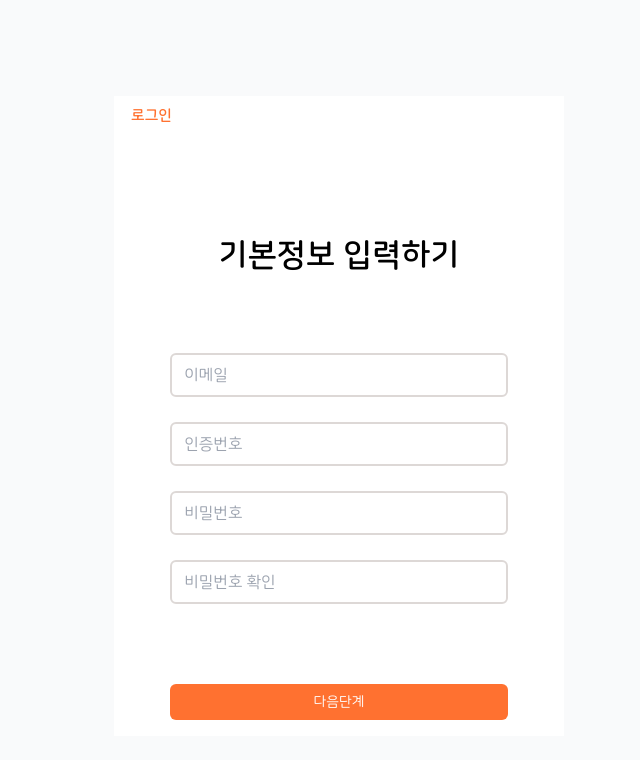
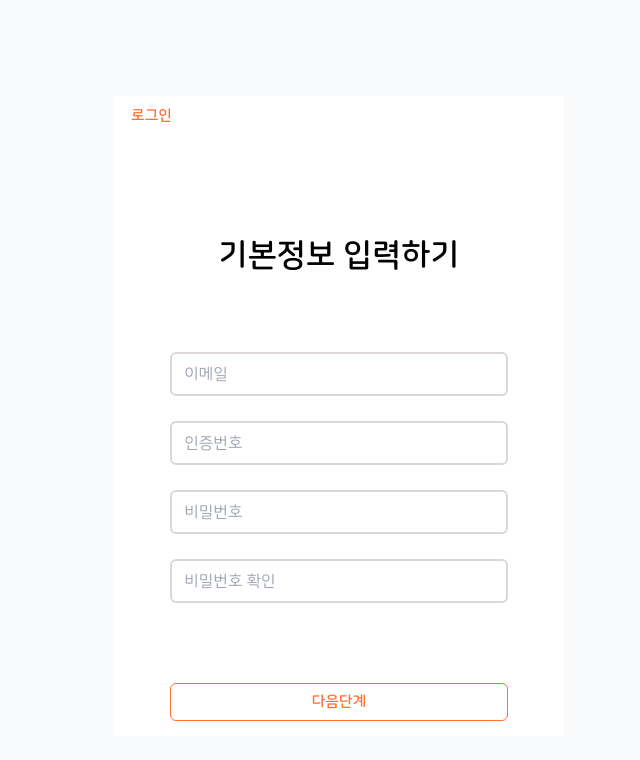
Before and after one commit to kewon96/LostArk-Guild-Management-Nuxt, a Nuxt app: page /auth/register-information in a window 1280 px wide. Shown: the top 760 px of the page, without its empty margins (301-941 px from the left). Built offline with nearby package versions, Linux system fonts and the light colour scheme.

Commit message:
add register-search-character.vue

```diff
--- a/layouts/auth-area.vue
+++ b/layouts/auth-area.vue
@@ -27,13 +27,15 @@ const isLoginPage = computed<boolean>(() => useRoute().path.includes('login'));
 
 // 상단에 보여지는 제목
 const title = computed(() => {
-  const {path} = useRoute();
+  const { path } = useRoute();
 
   switch (path) {
     case '/auth/register-information':
       return '기본정보 입력하기';
     case '/auth/login':
       return '로그인';
+    case '/auth/register-search-character':
+      return '캐릭터 검색';
   }
 })
 
--- a/pages/auth/register-information.vue
+++ b/pages/auth/register-information.vue
@@ -1,5 +1,5 @@
 <template>
-  <div class="register">
+  <div class="register-information">
     <div class="information-area w-9/12">
       <LokInput type="email"    placeholder="이메일" name="email"/>
       <LokInput type="text"     placeholder="인증번호" name="password"/>
@@ -7,7 +7,7 @@
       <LokInput type="password" placeholder="비밀번호 확인" name="password"/>
     </div>
     <div class="next-step w-9/12">
-      <LokButton type="submit" class="solid w-full">다음단계</LokButton>
+      <LokLink to="/auth/register-search-character" class="btn" context="다음단계" />
     </div>
   </div>
 </template>
@@ -38,7 +38,7 @@ definePageMeta({
 </script>
 
 <style lang="sass" scoped>
-  .register
+  .register-information
     display: flex
     flex-direction: column
     row-gap: 10vh
@@ -47,7 +47,11 @@ definePageMeta({
     height: 40vh
 
     .next-step
+      display: flex
       height: 40px
+      a
+        width: 100%
+
 
   .information-area
     display: grid
--- /dev/null
+++ b/pages/auth/register-search-character.vue
@@ -0,0 +1,47 @@
+<template>
+  <div class="register-search-character">
+    <div class="character-area w-9/12">
+      <LokInput type="text" class="w-4/5" placeholder="캐릭터명" />
+      <LokButton>검색</LokButton>
+    </div>
+  </div>
+</template>
+
+<script setup lang="ts">
+
+/******** Type & Interface **********/
+
+
+/******** Instance **********/
+
+
+/******** Reactive Instance **********/
+
+
+/******** Hooks **********/
+
+definePageMeta({
+  layout: 'auth-area',
+})
+
+
+/******** Functions **********/
+
+
+
+</script>
+
+<style lang="sass" scoped>
+
+.register-search-character
+  display: flex
+  flex-direction: column
+  justify-content: flex-start
+  align-items: center
+  height: 40vh
+
+  .character-area
+    display: flex
+
+
+</style>
```
